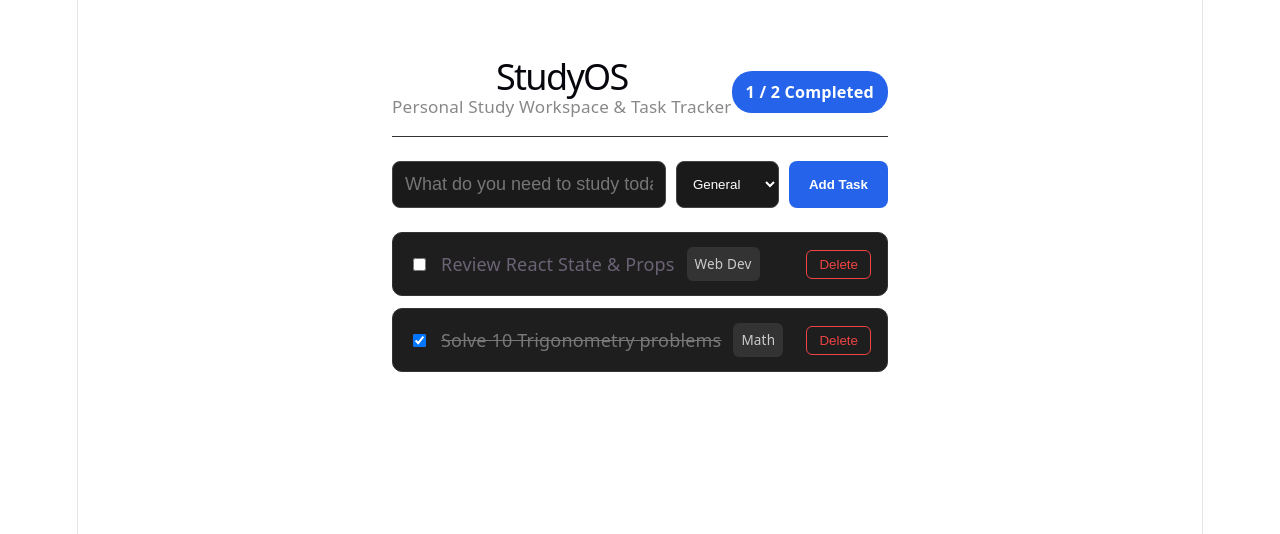
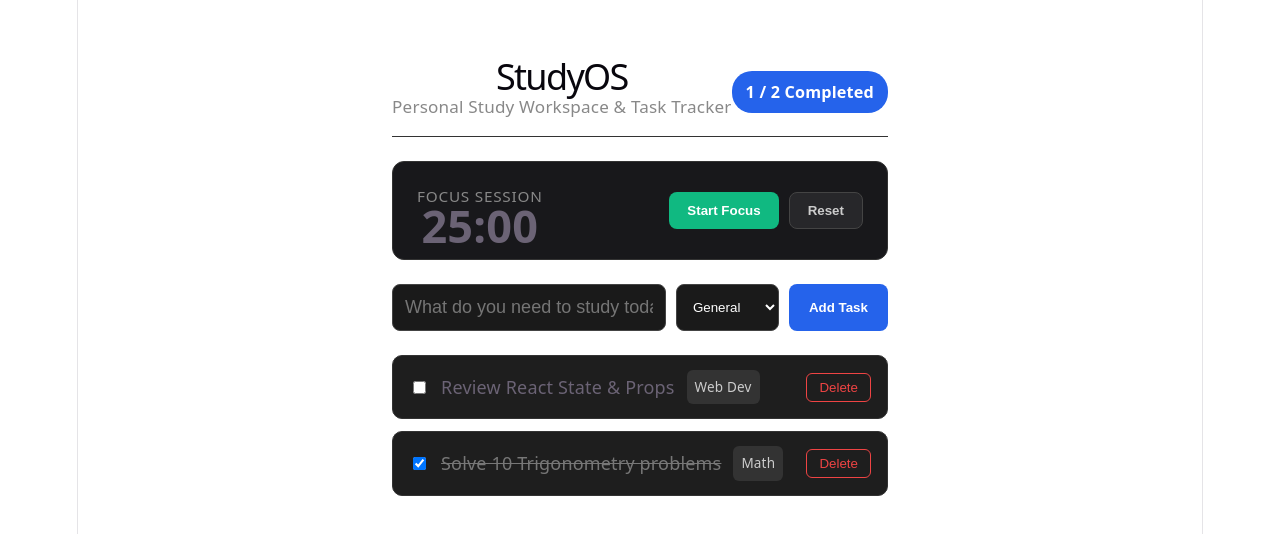
Before and after one commit to alllovevidit-jpg/study-os, a React (Vite) app: page / in a window 1280 px wide. Shown: the top 534 px of the page. Built offline with nearby package versions, Linux system fonts and the light colour scheme.

Commit message:
Add 25-minute Pomodoro focus timer component

```diff
--- a/src/App.css
+++ b/src/App.css
@@ -115,3 +115,51 @@
   border-radius: 6px;
   cursor: pointer;
 }
+.timer-card {
+  display: flex;
+  justify-content: space-between;
+  align-items: center;
+  background: #18181b;
+  border: 1px solid #333;
+  border-radius: 12px;
+  padding: 20px 24px;
+  margin-bottom: 24px;
+}
+
+.timer-label {
+  font-size: 0.85rem;
+  color: #888;
+  text-transform: uppercase;
+  letter-spacing: 0.05em;
+}
+
+.timer-display {
+  font-size: 2.5rem;
+  font-weight: 700;
+  font-variant-numeric: tabular-nums;
+  margin-top: 4px;
+}
+
+.timer-controls {
+  display: flex;
+  gap: 10px;
+}
+
+.timer-btn {
+  padding: 10px 18px;
+  border-radius: 8px;
+  font-weight: 600;
+  cursor: pointer;
+  border: none;
+}
+
+.timer-btn.primary {
+  background: #10b981;
+  color: white;
+}
+
+.timer-btn.secondary {
+  background: #27272a;
+  color: #ccc;
+  border: 1px solid #444;
+}
--- a/src/App.jsx
+++ b/src/App.jsx
@@ -1,5 +1,6 @@
 import { useState } from 'react';
 import './App.css';
+import StudyTimer from './studytimer';
 
 function App() {
   // 1. STATE: Holds our list of study tasks and what the user is typing
@@ -55,7 +56,7 @@ function App() {
           {completedCount} / {tasks.length} Completed
         </div>
       </header>
-
+<StudyTimer />
       <form className="task-form" onSubmit={handleAddTask}>
         <input
           type="text"
--- /dev/null
+++ b/src/studytimer.jsx
@@ -0,0 +1,58 @@
+import { useState, useEffect } from 'react';
+
+function StudyTimer() {
+  const FOCUS_TIME = 25 * 60; // 25 minutes in seconds (1500s)
+  const [secondsLeft, setSecondsLeft] = useState(FOCUS_TIME);
+  const [isRunning, setIsRunning] = useState(false);
+
+  // Runs a 1-second interval timer ONLY when `isRunning` is true
+  useEffect(() => {
+    if (!isRunning) return;
+
+    const timerId = setInterval(() => {
+      setSecondsLeft((prev) => {
+        if (prev <= 1) {
+          setIsRunning(false);
+          return 0;
+        }
+        return prev - 1;
+      });
+    }, 1000);
+
+    // CLEANUP: Stops the background clock if you pause or leave the page
+    return () => clearInterval(timerId);
+  }, [isRunning]);
+
+  function handleReset() {
+    setIsRunning(false);
+    setSecondsLeft(FOCUS_TIME);
+  }
+
+  // Convert total seconds (e.g. 1500) into MM:SS format (e.g. "25:00")
+  const minutes = String(Math.floor(secondsLeft / 60)).padStart(2, '0');
+  const seconds = String(secondsLeft % 60).padStart(2, '0');
+
+  return (
+    <div className="timer-card">
+      <div>
+        <span className="timer-label">Focus Session</span>
+        <div className="timer-display">
+          {minutes}:{seconds}
+        </div>
+      </div>
+      <div className="timer-controls">
+        <button
+          onClick={() => setIsRunning(!isRunning)}
+          className="timer-btn primary"
+        >
+          {isRunning ? 'Pause' : 'Start Focus'}
+        </button>
+        <button onClick={handleReset} className="timer-btn secondary">
+          Reset
+        </button>
+      </div>
+    </div>
+  );
+}
+
+export default StudyTimer;
```
